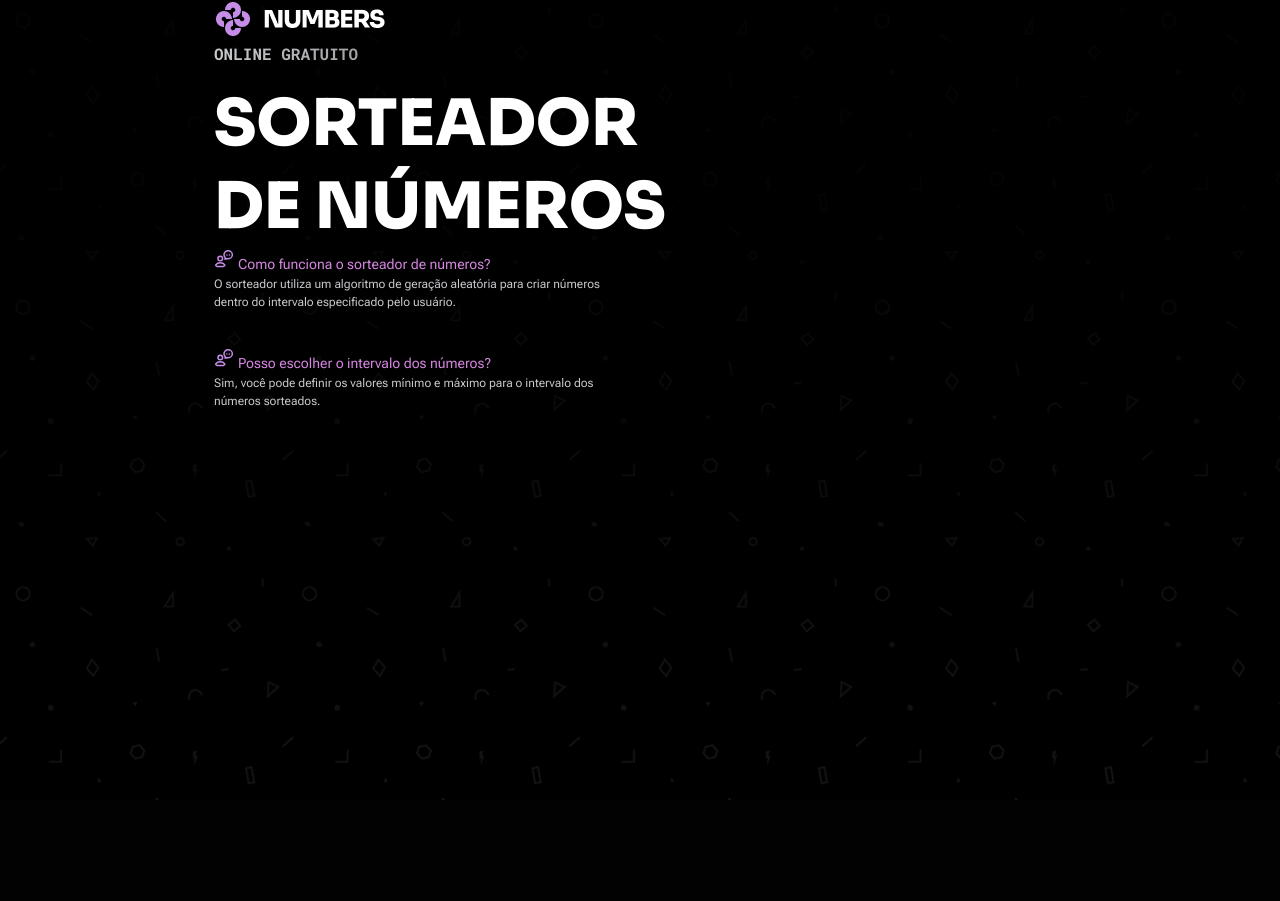
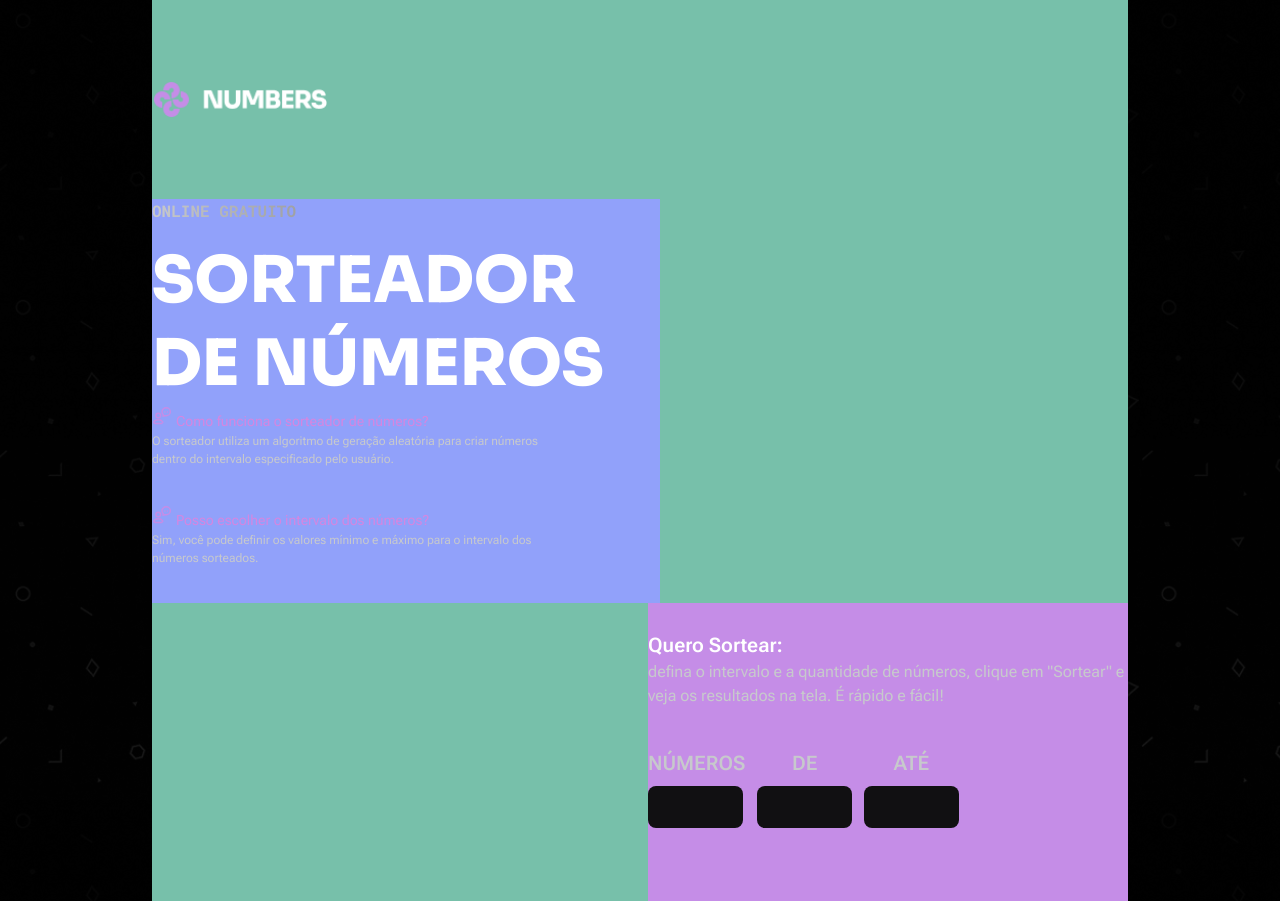
Before and after one commit to ronaldotavcano/number_drawer, a plain HTML site: page index.html in a window 1280 px wide. Before the commit the page ends 800 px from the top, so only its background shows below. Drawn offline with Linux system fonts and the light colour scheme.

Commit message:
Iniciando aside

```diff
--- a/index.html
+++ b/index.html
@@ -22,7 +22,8 @@
 </head>
 <body>
     <main>
-        <img src="assets/logo.png" alt="logo da Numbers">
+        <img src="assets/logo.png" alt="logo da Numbers" class="logo">
+
         <section>
             <header>
                 <p class="degrade">ONLINE GRATUITO</p>
@@ -42,6 +43,23 @@
             <h1>Quero Sortear:</h1>
             <p>defina o intervalo e a quantidade de números, clique em "Sortear" e veja os resultados na tela. É rápido e fácil!</p>
 
+            <form>
+              <fieldset class="input">
+                <legend>NÚMEROS</legend>
+                <input type="text" name="numbers-quantity" id="numbers-quantity">
+              </fieldset>
+
+              <fieldset class="input">
+                <legend>DE</legend>
+                <input type="text" name="start-range" id="start-range">
+              </fieldset>
+
+              <fieldset class="input">
+                <legend>ATÉ</legend>
+                <input type="text" name="end-range" id="end-range">
+              </fieldset>
+            </form>
+
         </aside>
     </main>
     <script src="scripts.js"></script>
--- a/styles/index.css
+++ b/styles/index.css
@@ -42,18 +42,38 @@
 }
 
 body {
+    overflow-x: hidden;
+    display: flex;
+    align-items: center;
+    justify-content: center;
+
     background-color: #020202;
     background-image: url(../assets/background.png);
     background-repeat: no-repeat;
     background-position: center;
     background-size: cover;
     background-attachment: fixed;
-    margin-left: 13.375rem;
+}
+
+main{
+    display: flex;
+    flex-direction: column;
+    background-color: #77C0AA;
+
+    & .logo{
+        max-width: 11rem;
+        margin-block: 5rem;
+    }
+
+    & section, aside {
+        display: flex;
+        flex-direction: column;
+    }
 }
 
 section{
     width: 31.75rem;
-    height: 13.2rem;
+    background-color: #91A1FA;
 
     & .degrade{
         background-image: linear-gradient(to right, var(--content-secondary) 0%, var(--background-gray) 100%);
@@ -73,6 +93,7 @@ section{
 .info {
     width: 24.125rem;
 
+
    & img{
         width: 1.25rem;;
    }
@@ -80,7 +101,6 @@ section{
     & span{
         color: var(--accent-pink);
         font: var(--paragraph-md);
-        height: 1.3rem;
     }
 
     & p{
@@ -91,7 +111,52 @@ section{
 
 }
 
+
 aside{
-    width: 7.625rem;
-    margin-left: 25rem;
+    background-color: #C58DE7;
+    width: 30rem;
+    margin-left: 31rem;
+    padding-block: 1.7rem;
+
+
+    & h1{
+        font: var(--label-md);
+        color: var(--content-primary);
+    }
+
+    & p {
+        font: var(--paragraph-lg);
+        color: var(--content-secondary);
+    }
+
+    & form{
+        display: flex;
+        gap: .75rem;
+        margin-bottom: 2.5rem;
+
+        & .input{
+            margin-top: 2.5rem;
+            border: none;
+            width: 5.35rem;
+            height: 5.35rem;
+        }
+
+        & legend{
+            font: var(--label-md);
+            color: var(--content-secondary);
+            text-align: center;
+            margin-bottom: 0.5rem;
+        }
+
+        & input{
+            width: 5.925rem;
+            background-color: var(--background-secondary);
+            border: none;
+            border-radius: 0.5rem;
+            font: var(--display-sm);
+            text-align: center;
+            color: var(--content-primary);
+        }
+    }
+
 }
```
